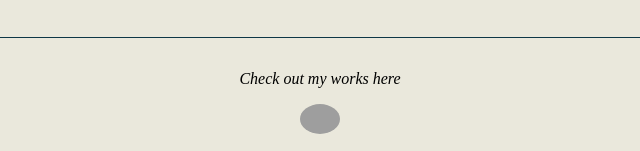
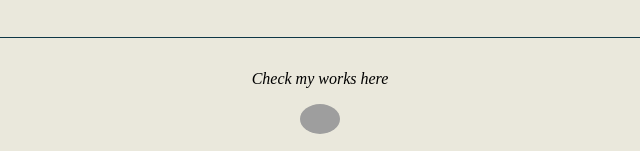
Before and after one commit to dyennn/dyennn.github.io, a plain HTML site: page index.html in a window 1280 px wide. Shown: the part 1563-1714 px from the top of the page, 340-980 px from the left. Drawn offline with Linux system fonts and the light colour scheme; grey boxes are pictures that could not be loaded.

Commit message:
Changed footer

```diff
--- a/index.html
+++ b/index.html
@@ -38,7 +38,7 @@
 
   <footer id="footer">
     <ul>
-      <li><em><p>Check out my works here</p></em></li>
+      <li><em><p>Check my works here</p></em></li>
       <li><a href="https://github.com/dyennn" target="_blank" id="profile-link" rel="noopener noreferrer" aria-label="GitHub profile link"><img src="https://i.pinimg.com/564x/62/59/a9/6259a9e2bcd1999d56211f299e99dcad.jpg" alt="Deaniel's github link" width="40px"></a></li>
     </ul>
   </footer>
```
